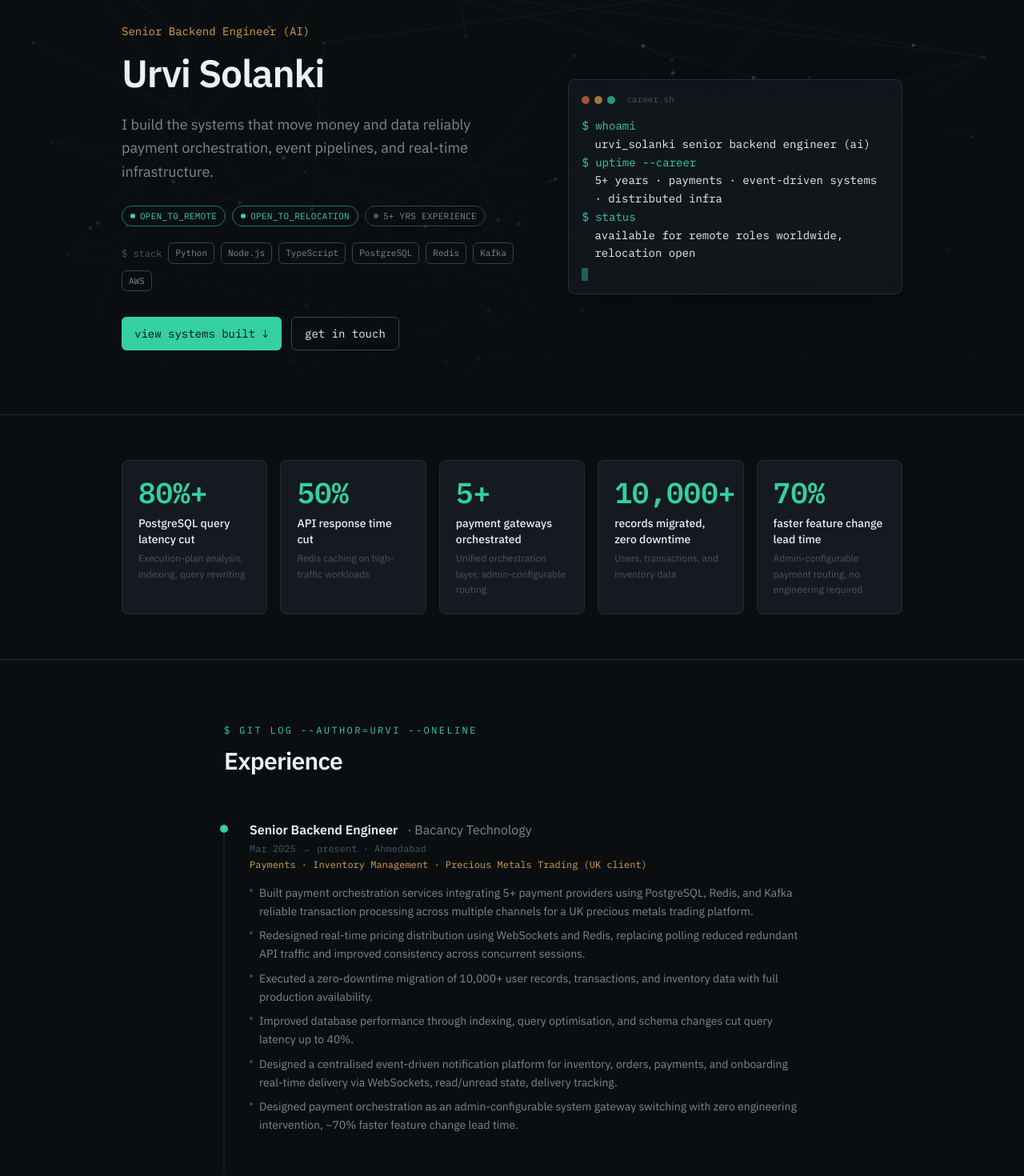
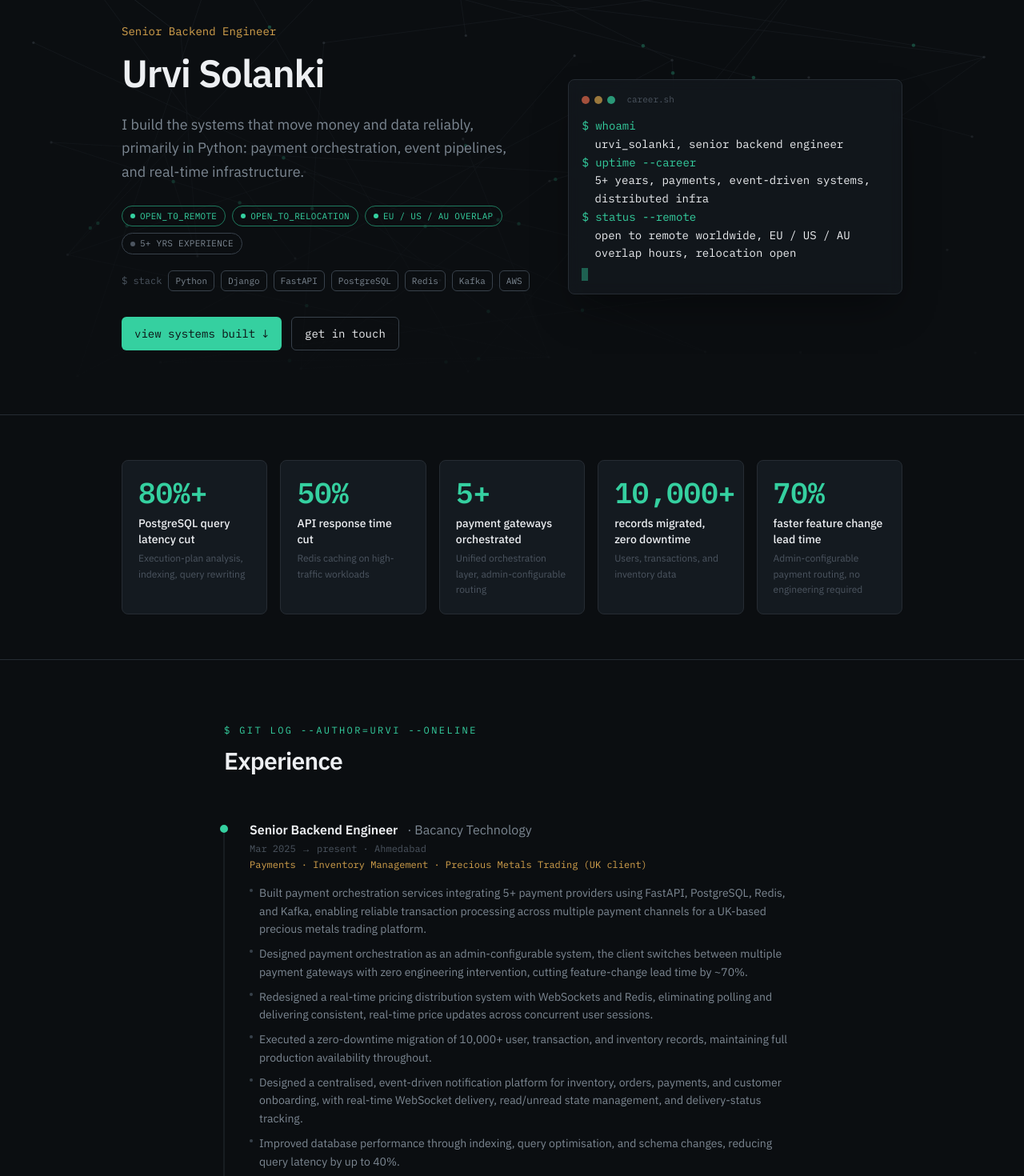
Before and after one commit to Urvi2305/portfolio, a Next.js app: page / in a window 1280 px wide. Shown: the part 178-1648 px from the top of the page at 80% size. Built offline with nearby package versions, Linux system fonts and the light colour scheme.

Commit message:
Refactor resume links, update profile and metadata titles, enhance project descriptions, and improve skills categorization

```diff
--- a/src/app/layout.tsx
+++ b/src/app/layout.tsx
@@ -23,11 +23,11 @@ const siteUrl = "https://urvi-solanki.vercel.app";
 
 export const metadata: Metadata = {
   metadataBase: new URL(siteUrl),
-  title: "Urvi Solanki Senior Backend Engineer (AI)",
+  title: "Urvi Solanki, Senior Backend Engineer",
   description:
     "Senior Backend Engineer building payment orchestration, event-driven pipelines, and real-time infrastructure with Python, Node.js, Kafka, and Postgres.",
   openGraph: {
-    title: "Urvi Solanki Senior Backend Engineer (AI)",
+    title: "Urvi Solanki, Senior Backend Engineer",
     description:
       "Payment orchestration, event-driven pipelines, and real-time infrastructure 5+ years building backend systems that move money and data reliably.",
     url: siteUrl,
@@ -36,7 +36,7 @@ export const metadata: Metadata = {
   },
   twitter: {
     card: "summary_large_image",
-    title: "Urvi Solanki Senior Backend Engineer (AI)",
+    title: "Urvi Solanki, Senior Backend Engineer",
     description:
       "Payment orchestration, event-driven pipelines, and real-time infrastructure 5+ years building backend systems that move money and data reliably.",
   },
--- a/src/app/opengraph-image.tsx
+++ b/src/app/opengraph-image.tsx
@@ -27,7 +27,7 @@ export default async function Image() {
           <div style={{ width: 14, height: 14, borderRadius: 999, background: "#35d0a0" }} />
         </div>
         <div style={{ display: "flex", color: "#d4a24c", fontSize: 28 }}>
-          Senior Backend Engineer (AI)
+          Senior Backend Engineer
         </div>
         <div style={{ display: "flex", color: "#edeff2", fontSize: 64, fontWeight: 700, marginTop: 12 }}>
           Urvi Solanki
--- a/src/content/awards.ts
+++ b/src/content/awards.ts
@@ -13,7 +13,7 @@ export const awards: Award[] = [
     org: "Bacancy Technology",
     period: "Q2 2025",
     description:
-      "Diagnosed and resolved critical performance issues on the GoldBank platform, keeping it production-ready while a new system was built in parallel.",
+      "Diagnosed and resolved critical performance issues on the precious metals trading platform, enabling it to handle production load while the new system was built in parallel.",
   },
   {
     title: "Employee of the Quarter",
--- a/src/content/education.ts
+++ b/src/content/education.ts
@@ -2,7 +2,7 @@ export const education = {
   degree: "B.E. Computer Engineering",
   school: "Gujarat Technological University",
   gpa: "CGPA 8.4",
-  period: "2018 – 2022",
+  period: "2018 - 2022",
 };
 
 export const languages = [
--- a/src/content/experience.ts
+++ b/src/content/experience.ts
@@ -10,12 +10,12 @@ export const experience: Job[] = [
     location: "Ahmedabad",
     domain: "Payments · Inventory Management · Precious Metals Trading (UK client)",
     bullets: [
-      "Built payment orchestration services integrating 5+ payment providers using PostgreSQL, Redis, and Kafka reliable transaction processing across multiple channels for a UK precious metals trading platform.",
-      "Redesigned real-time pricing distribution using WebSockets and Redis, replacing polling reduced redundant API traffic and improved consistency across concurrent sessions.",
-      "Executed a zero-downtime migration of 10,000+ user records, transactions, and inventory data with full production availability.",
-      "Improved database performance through indexing, query optimisation, and schema changes cut query latency up to 40%.",
-      "Designed a centralised event-driven notification platform for inventory, orders, payments, and onboarding real-time delivery via WebSockets, read/unread state, delivery tracking.",
-      "Designed payment orchestration as an admin-configurable system gateway switching with zero engineering intervention, ~70% faster feature change lead time.",
+      "Built payment orchestration services integrating 5+ payment providers using FastAPI, PostgreSQL, Redis, and Kafka, enabling reliable transaction processing across multiple payment channels for a UK-based precious metals trading platform.",
+      "Designed payment orchestration as an admin-configurable system, the client switches between multiple payment gateways with zero engineering intervention, cutting feature-change lead time by ~70%.",
+      "Redesigned a real-time pricing distribution system with WebSockets and Redis, eliminating polling and delivering consistent, real-time price updates across concurrent user sessions.",
+      "Executed a zero-downtime migration of 10,000+ user, transaction, and inventory records, maintaining full production availability throughout.",
+      "Designed a centralised, event-driven notification platform for inventory, orders, payments, and customer onboarding, with real-time WebSocket delivery, read/unread state management, and delivery-status tracking.",
+      "Improved database performance through indexing, query optimisation, and schema changes, reducing query latency by up to 40%.",
     ],
   },
   {
@@ -27,7 +27,7 @@ export const experience: Job[] = [
     location: "Ahmedabad",
     domain: "SaaS · AI · Analytics · Marketing Automation (global clients)",
     bullets: [
-      "Built 3–5 full backend services using Django and FastAPI across SaaS, AI, and analytics platforms for global clients, alongside Node.js-based systems.",
+      "Built 3-5 full backend services using Django and FastAPI across SaaS, AI, and analytics platforms for global clients, alongside Node.js-based systems.",
       "Developed real-time voice processing and AI-automation workflows using Python with Deepgram and OpenAI transcription, summarisation, automation pipelines.",
       "Reduced PostgreSQL query latency by 80%+ through execution-plan analysis, indexing, and query rewriting one of the highest-impact performance gains on the team.",
       "Implemented Redis caching, cutting API response times by 50% for frequently accessed workloads across multiple client platforms.",
--- a/src/content/profile.ts
+++ b/src/content/profile.ts
@@ -1,26 +1,27 @@
 export const profile = {
   name: "Urvi Solanki",
-  title: "Senior Backend Engineer (AI)",
+  title: "Senior Backend Engineer",
   tagline:
-    "I build the systems that move money and data reliably payment orchestration, event pipelines, and real-time infrastructure.",
-  location: "Ahmedabad, India",
+    "I build the systems that move money and data reliably, primarily in Python: payment orchestration, event pipelines, and real-time infrastructure.",
+  location: "Ahmedabad, Gujarat, India",
   yearsExperience: 5,
   email: "urvisolanki2318@gmail.com",
   phone: "+91 9327187418",
   linkedin: "https://linkedin.com/in/urvisolanki",
   resumeHref: "/resume/urvi_solanki.pdf",
-  coreStack: ["Python", "Node.js", "TypeScript", "PostgreSQL", "Redis", "Kafka", "AWS"],
+  coreStack: ["Python", "Django", "FastAPI", "PostgreSQL", "Redis", "Kafka", "AWS"],
   status: [
     { label: "OPEN_TO_REMOTE", tone: "signal" as const },
     { label: "OPEN_TO_RELOCATION", tone: "signal" as const },
+    { label: "EU / US / AU OVERLAP", tone: "signal" as const },
     { label: "5+ YRS EXPERIENCE", tone: "neutral" as const },
   ],
   bootLines: [
     "$ whoami",
-    "urvi_solanki senior backend engineer (ai)",
+    "urvi_solanki, senior backend engineer",
     "$ uptime --career",
-    "5+ years · payments · event-driven systems · distributed infra",
-    "$ status",
-    "available for remote roles worldwide, relocation open",
+    "5+ years, payments, event-driven systems, distributed infra",
+    "$ status --remote",
+    "open to remote worldwide, EU / US / AU overlap hours, relocation open",
   ],
 };
--- a/src/content/projects.ts
+++ b/src/content/projects.ts
@@ -5,14 +5,14 @@ export const projects: Project[] = [
     slug: "precious-metals-trading-platform",
     name: "Precious Metals Trading Platform",
     company: "Bacancy Technology",
-    period: "Mar 2025 – Present",
-    stack: ["Node.js", "PostgreSQL", "Redis", "Kafka", "WebSockets", "AWS"],
+    period: "Mar 2025 - Present",
+    stack: ["Python", "FastAPI", "PostgreSQL", "Redis", "Kafka", "WebSockets", "AWS"],
     summary:
-      "A UK-based precious metals trading platform order management, live pricing, and multi-gateway payments running as one production system.",
+      "A UK-based precious metals trading platform, order management, live pricing, semantic product search, and multi-gateway payments running as one production system.",
     bullets: [
-      "Built a schema-flexible admin system letting the client define custom fields, column types, and dropdown configurations without code changes cut engineering requests by ~60%.",
-      "Designed configurable payment orchestration the client switches between gateways with zero engineering intervention and zero downtime.",
-      "Redesigned pricing distribution from polling to WebSocket push, removing redundant traffic while keeping every session in sync.",
+      "Built a schema-flexible admin system letting the client define custom fields, column types, and dropdown configurations without code changes, cutting engineering requests for routine configuration by ~60%.",
+      "Implemented a live metals-pricing service backed by Redis caching and WebSocket distribution, supporting real-time, poll-free price updates across concurrent sessions.",
+      "Built the product-search mechanism using Pinecone vector search over product embeddings, matching on meaning rather than exact keywords for more relevant, typo-tolerant results.",
     ],
     diagrams: ["payment-orchestration", "pricing-broadcast"],
   },
@@ -20,7 +20,7 @@ export const projects: Project[] = [
     slug: "airyis-ai-marketing-automation",
     name: "Airyis AI Marketing Automation Platform",
     company: "Citrusbug Technolabs",
-    period: "Feb 2024 – Mar 2025",
+    period: "Feb 2024 - Mar 2025",
     stack: ["Python", "FastAPI", "Kafka", "AWS SES", "Facebook", "WhatsApp", "Twitter APIs"],
     summary:
       "A unified dispatch layer that fans a single campaign event out across email, Facebook, WhatsApp, and Twitter.",
@@ -34,7 +34,7 @@ export const projects: Project[] = [
     slug: "multisports-booking-system",
     name: "Multisports Booking System",
     company: "Citrusbug Technolabs",
-    period: "Dec 2022 – Oct 2023",
+    period: "Dec 2022 - Oct 2023",
     stack: ["Python", "FastAPI", "Kafka", "AWS SES", "SQS", "Stripe"],
     summary:
       "Backend for a multi-sport booking platform court bookings, memberships, event registration, and daily scheduling for padel, tennis, and more.",
--- a/src/content/skills.ts
+++ b/src/content/skills.ts
@@ -15,7 +15,7 @@ export const skills: SkillGroup[] = [
   },
   {
     category: "Infrastructure & DevOps",
-    items: ["Apache Kafka", "AWS (S3, SNS, Lambda)", "Docker", "GitHub Actions", "WebSocket", "REST API design"],
+    items: ["Apache Kafka", "AWS (S3, SNS, SES, SQS, Lambda)", "Docker", "GitHub Actions", "WebSocket", "REST API design"],
   },
   {
     category: "System design",
@@ -29,7 +29,11 @@ export const skills: SkillGroup[] = [
     ],
   },
   {
-    category: "AI & testing",
-    items: ["OpenAI", "Deepgram", "Cursor", "Claude", "Jest 85%+ coverage"],
+    category: "AI & search integrations",
+    items: ["OpenAI", "Deepgram", "Pinecone (vector search)", "Embeddings"],
+  },
+  {
+    category: "Testing",
+    items: ["Jest, 85%+ automated coverage"],
   },
 ];
```
Also changed, not shown: 2 other files (tests, documents, lock files or other folders).
